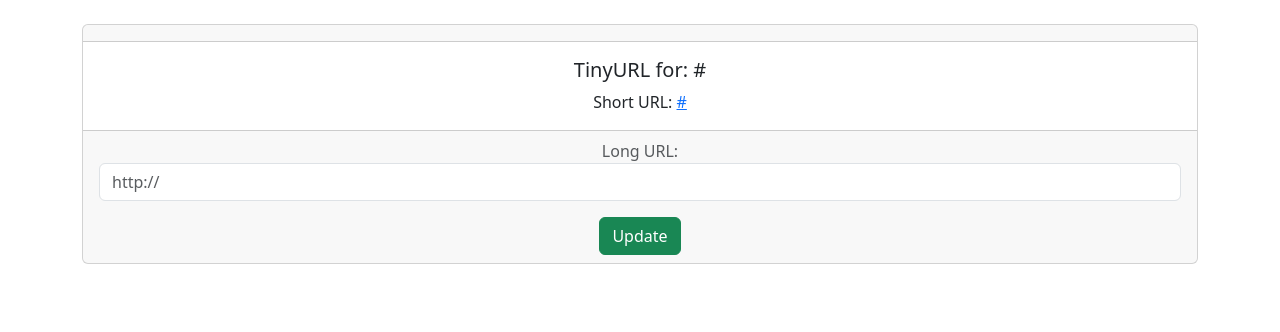
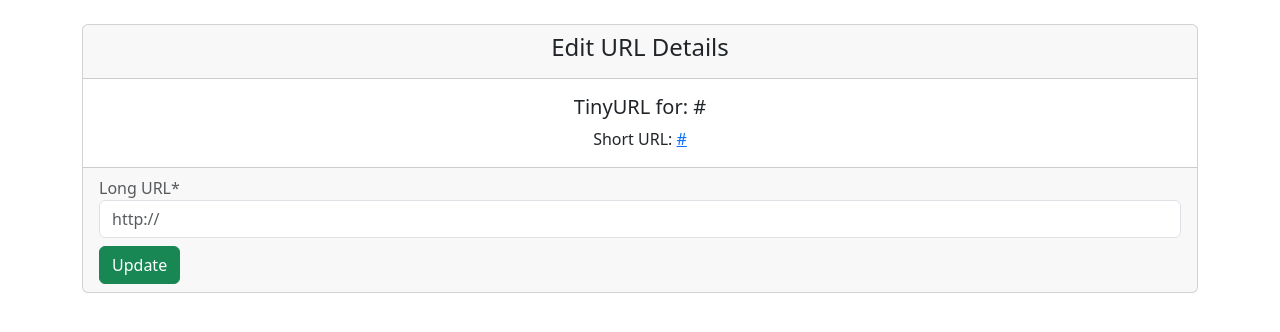
Before and after one commit to tan629/url_shortener, a Django app: template templates/url_detail.html in a window 1280 px wide. Shown: the part 56-388 px from the top of the page. Run offline with Django 4.2, Linux system fonts and the light colour scheme; a user stored in the database is signed in; tables that the repository leaves empty hold one stand-in row (values such as "Sample post"); the template is opened without the code that fills it: values that come from a table or form of the project are taken from there, most other values are stand-ins (such as "Sample title", 1, 10 or a date in 2020); some libraries are stand-ins or nearby versions.

Commit message:
-Added crispy forms to URL details view

```diff
--- a/templates/url_detail.html
+++ b/templates/url_detail.html
@@ -1,5 +1,7 @@
 <!--Template to display details of a long URL and its corresponding short URL-->
 {% extends "base.html" %}
+
+{% load crispy_forms_tags %}
 
 {% block title %}URL Details{% endblock %}
 
@@ -7,16 +9,18 @@
 
   <br/>
   {% if user.is_authenticated %}
-    <div class="card text-center">
-      <div class="card-header"></div>
+    <div class="card">
+      <div class="card-header text-center"><h4>Edit URL Details</h4></div>
       <div class="card-body">
-        <h5 class="card-title">TinyURL for: {{ url.long_url }}</h5>
-        <p class="card-text">Short URL: <a href="{% url 'redirect-short-url' url.short_url %}">{{ url.short_url }}</a></p>
+        <div class="text-center">
+          <h5 class="card-title">TinyURL for: {{ url.long_url }}</h5>
+          <p class="card-text">Short URL: <a href="{% url 'redirect-short-url' url.short_url %}">{{ url.short_url }}</a></p>
+        </div>
       </div>
       <div class="card-footer text-muted">
         <form method="post">
-          {% csrf_token %} {{ form.as_p }}
-          <button type="submit" class="btn btn-success">Update</button>
+          {% csrf_token %} {{ form | crispy }}
+          <button type="submit" class="btn btn-success mt-2">Update</button>
         </form>
       </div>
     </div>
```
